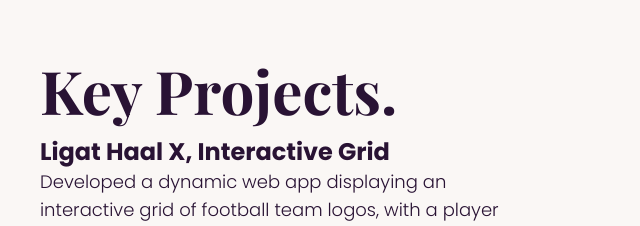
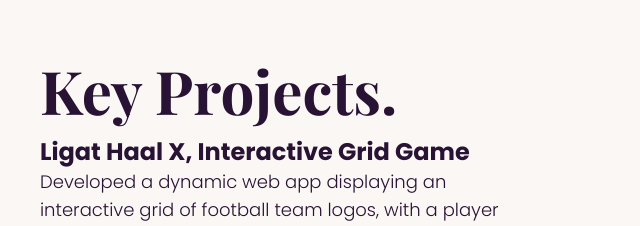
Before and after one commit to yuvalysh0/portfolio, a Next.js app: page / in a window 1280 px wide. Shown: the part 2680-2906 px from the top of the page, without its empty margins (0-640 px from the left). Built offline with nearby package versions, Linux system fonts and the light colour scheme.

Commit message:
fix metadata

```diff
--- a/app/layout.tsx
+++ b/app/layout.tsx
@@ -17,6 +17,13 @@
 }>) {
   return (
     <html lang="en">
+      <head>
+        <meta charSet="utf-8" />
+        <meta name="viewport" content="width=device-width, initial-scale=1" />
+        <link rel="icon" href="/favicon.ico" />
+        <title>{metadata.title}</title>
+        <meta name="description" content={metadata.description} />
+      </head>
       <body className={poppins.className}>
         <main className="fle flex-col md:flex-row relative">
           <section className="md:w-7/12 flex flex-col">
--- a/utils/projects.ts
+++ b/utils/projects.ts
@@ -1,7 +1,7 @@
 export const projects = [
   {
     id: "1",
-    title: "Ligat Haal X, Interactive Grid",
+    title: "Ligat Haal X, Interactive Grid Game",
     description:
       "Developed a dynamic web app displaying an interactive grid of football team logos, with a player search functionality using Next.js and TailwindCSS. Integrated Prisma ORM with Azure SQL Server for database management and deployed on Vercel. Implemented server-side rendering, API routes, and cron jobs for weekly data cache updates",
     tags: ["Next.js", "TailwindCSS", "Prisma", "Azure SQL Server", "Vercel"],
```
